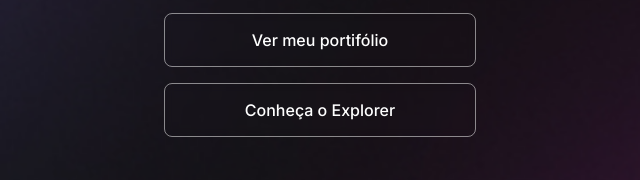
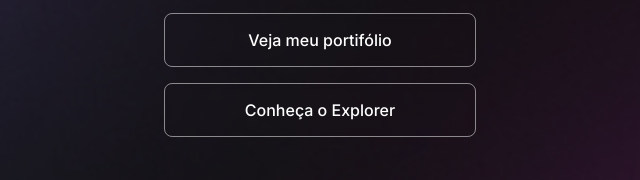
Before and after one commit to GonzxDeveloper/DevLinks, a plain HTML site: page index.html in a window 1280 px wide. Shown: the part 435-615 px from the top of the page, 320-960 px from the left. Drawn offline with nearby package versions, Linux system fonts and the light colour scheme.

```diff
--- a/index.html
+++ b/index.html
@@ -39,9 +39,9 @@
             </li>
 
             <li>
-                <a href="https://github.com"
+                <a href="https://github.com/GonzxDeveloper"
                 target="_blank"
-                >Ver meu portifólio</a>
+                >Veja meu portifólio</a>
             </li>
 
             <li>
```
Also changed, not shown: .github/preview.jpg (added), 1 other file.
